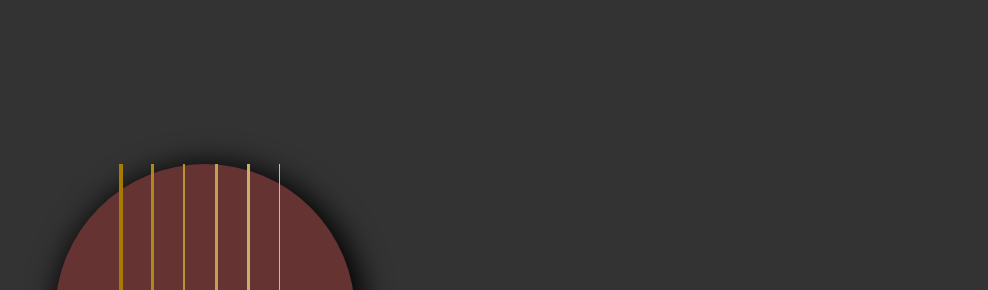
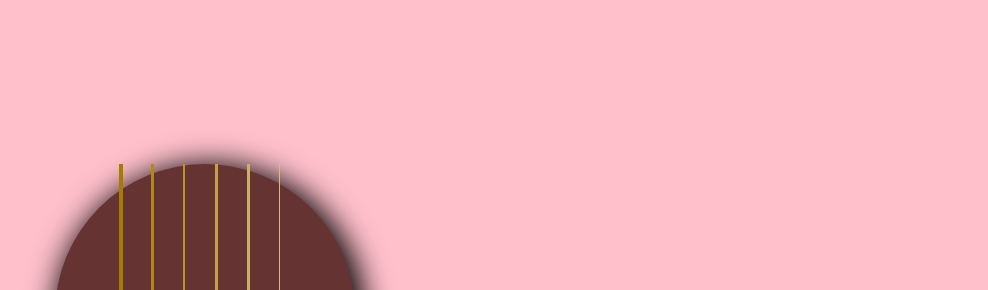
Before and after one commit to mikebernal/guitar-tuner, a plain HTML site: page index.html in a window 1280 px wide. Shown: the part 94-384 px from the top of the page, without its empty margins (133-1121 px from the left). Drawn offline with Linux system fonts and the light colour scheme.

Commit message:
change background color to pink

```diff
--- a/style.css
+++ b/style.css
@@ -2,7 +2,7 @@ body {
     display:flex;
     height:100vh;
     padding: 0;
-    background-color: #333;
+    background-color: pink;
     display: flex;
     align-items: center;
     justify-content: center;
```
